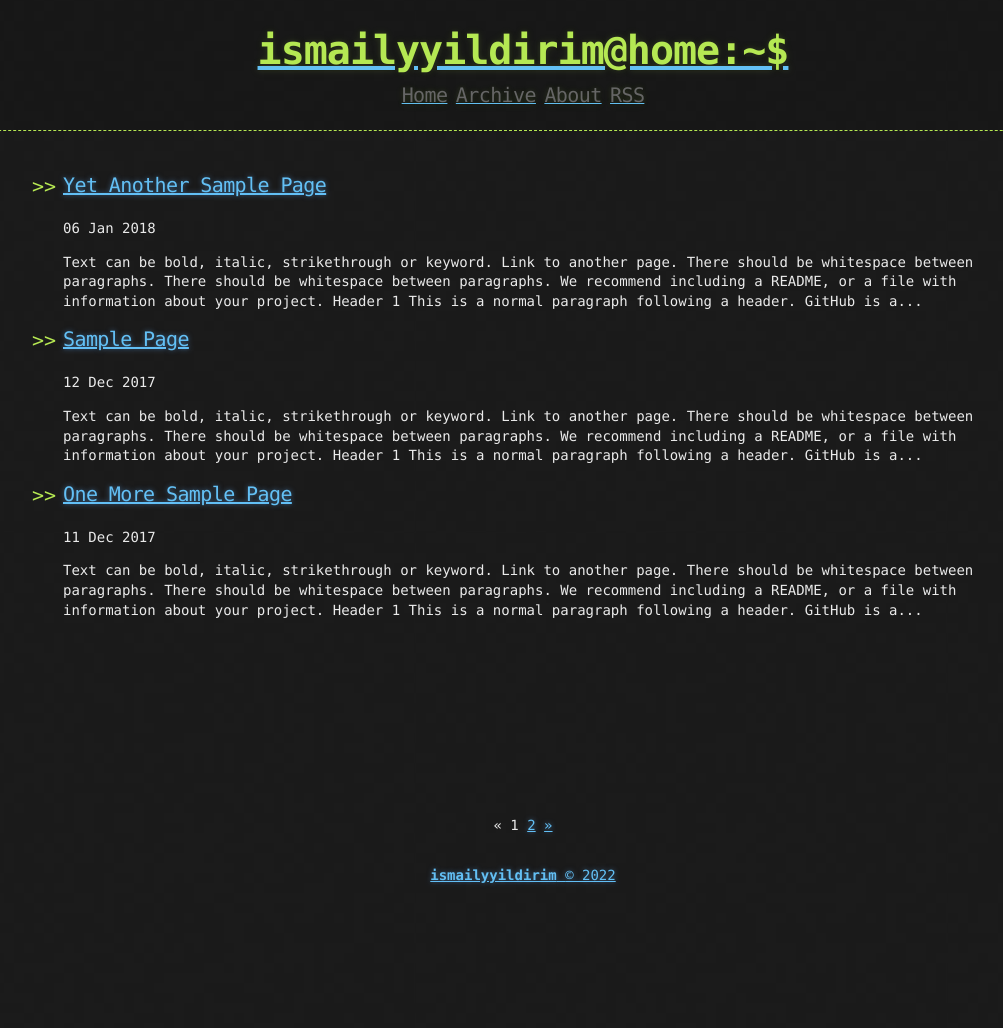
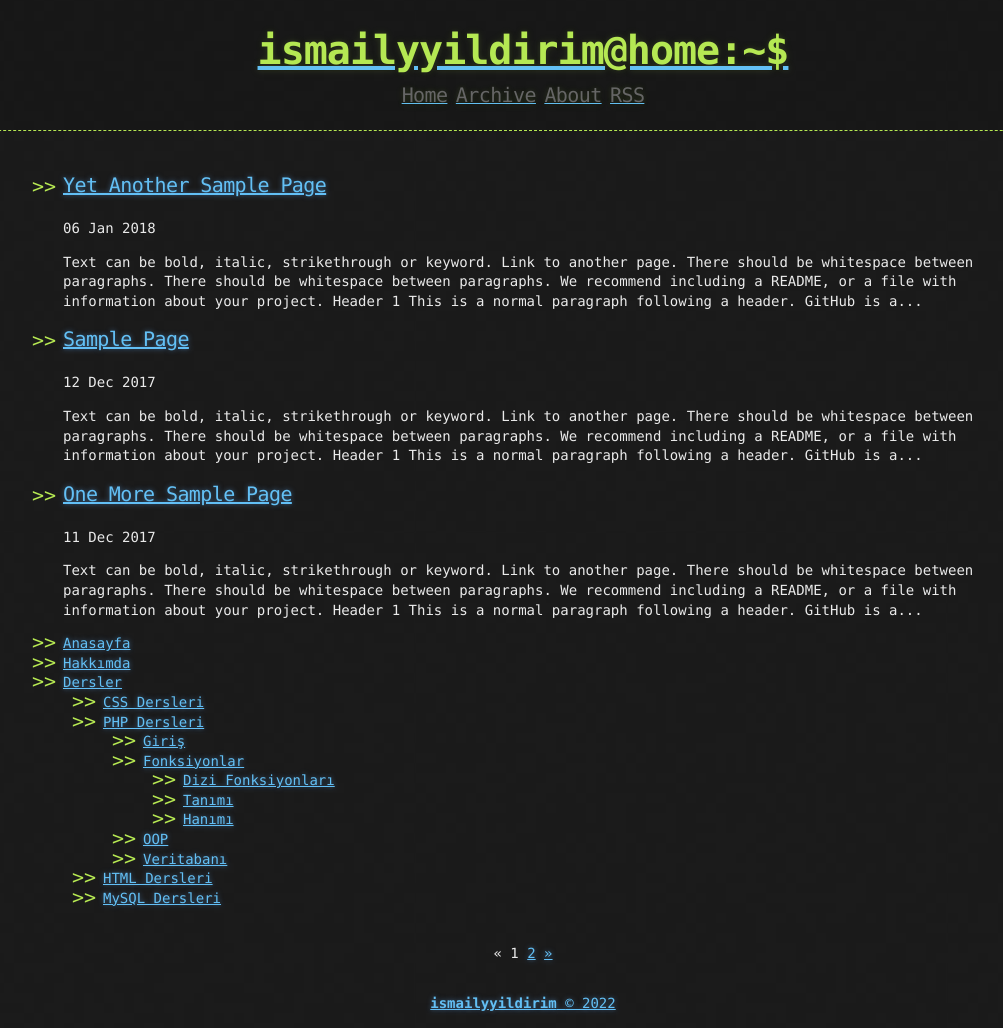
Before and after one commit to ismailyyildirim/ismailyyildirim.github.io, a Jekyll site: the page built from index.html, in a window 1280 px wide. Shown: the whole page, without its empty margins (117-1120 px from the left). Built offline with Jekyll 4.4.1, drawn with Linux system fonts in a browser that asks for light colours; the list of posts is cut into pages by our own code; before the commit the page ends 900 px from its top, so only the background shows below that.

Commit message:
Update index.html

```diff
--- a/index.html
+++ b/index.html
@@ -11,3 +11,77 @@ layout: default
       </li>
     {% endfor %}
 </ul>
+
+
+<nav class="menu">
+	<ul>
+		<li>
+			<a href="#">
+				Anasayfa
+			</a>
+		</li>
+		<li>
+			<a href="#">
+				Hakkımda
+			</a>
+		</li>
+		<li data-dropdown>
+			<a href="#">
+				Dersler
+			</a>
+			<div class="dropdown">
+				<ul>
+					<li>
+						<a href="#">
+							CSS Dersleri
+						</a>
+					</li>
+					<li data-dropdown>
+						<a href="#">
+							PHP Dersleri
+						</a>
+						<div class="dropdown">
+							<ul>
+								<li>
+									<a href="#">Giriş</a>
+								</li>
+								<li data-dropdown>
+									<a href="#">Fonksiyonlar</a>
+									<div class="dropdown">
+										<ul>
+											<li>
+												<a href="#">Dizi Fonksiyonları</a>
+											</li>
+											<li>
+												<a href="#">Tanımı</a>
+											</li>
+											<li>
+												<a href="#">Hanımı</a>
+											</li>
+										</ul>
+									</div>
+								</li>
+								<li>
+									<a href="#">OOP</a>
+								</li>
+								<li>
+									<a href="#">Veritabanı</a>
+								</li>
+							</ul>
+						</div>
+					</li>
+					<li>
+						<a href="#">
+							HTML Dersleri
+						</a>
+					</li>
+					<li>
+						<a href="#">
+							MySQL Dersleri
+						</a>
+					</li>
+				</ul>
+			</div>
+		</li>
+	</ul>
+</nav>
```
